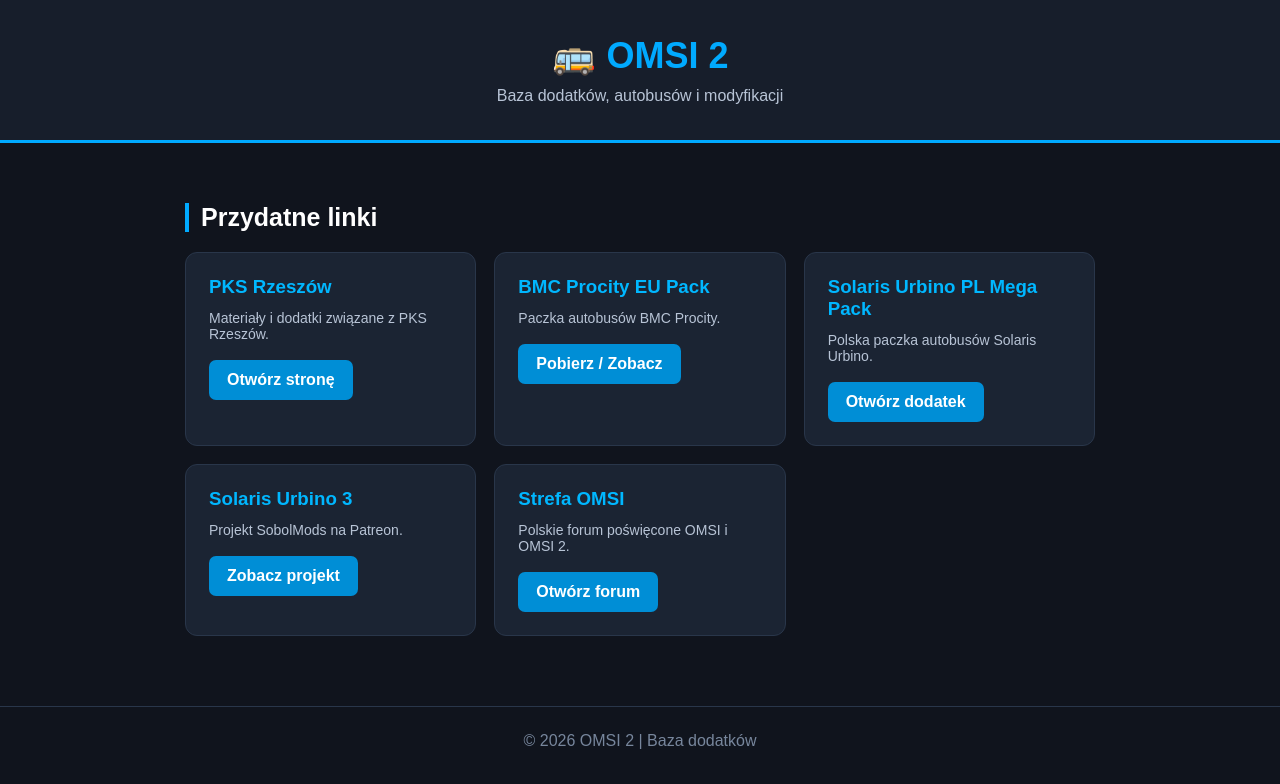
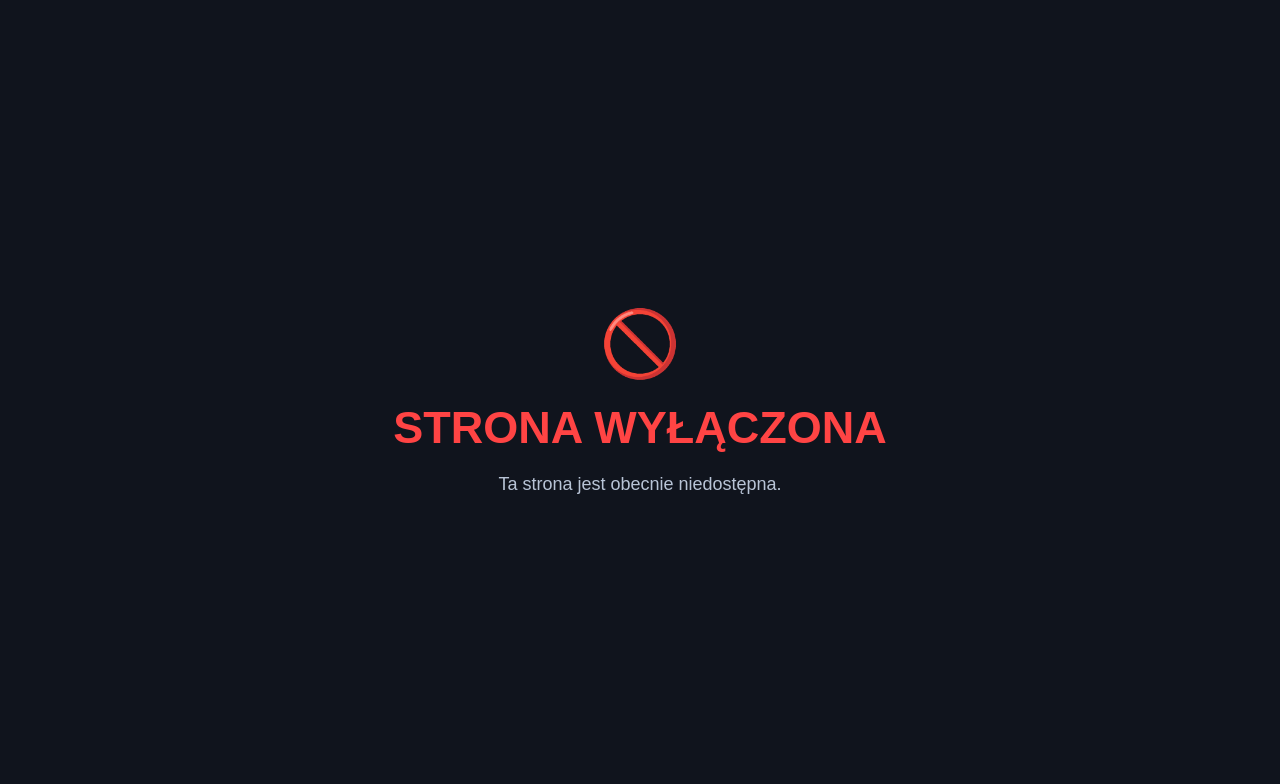
Before and after one commit to KROLIKPOLSKA/autobusy-borys, a plain HTML site: page index.html in a window 1280 px wide. Drawn offline with Linux system fonts and the light colour scheme.

Commit message:
Disable site and update content
Updated the page title and content to indicate that the site is currently disabled. Removed the header and footer sections, and added a message stating the site is unavailable.

```diff
--- a/index.html
+++ b/index.html
@@ -4,7 +4,7 @@
 <head>
 <meta charset="UTF-8">
 <meta name="viewport" content="width=device-width, initial-scale=1.0">
-    <title>OMSI 2 | Baza dodatków</title>
+<title>Strona wyłączona</title>
 
 <style>
     * {
@@ -14,151 +14,45 @@
     }
 
     body {
-            font-family: Arial, sans-serif;
         background: #10141d;
         color: white;
-            min-height: 100vh;
+        font-family: Arial, sans-serif;
+        height: 100vh;
+        display: flex;
+        justify-content: center;
+        align-items: center;
+        text-align: center;
     }
 
-        header {
-            background: #171e2b;
-            padding: 35px 20px;
-            text-align: center;
-            border-bottom: 3px solid #00aaff;
+    .container {
+        padding: 40px;
     }
 
-        header h1 {
-            font-size: 36px;
-            color: #00aaff;
-            margin-bottom: 10px;
+    h1 {
+        font-size: 45px;
+        color: #ff4444;
+        margin-bottom: 20px;
     }
 
-        header p {
+    p {
+        font-size: 18px;
         color: #b8c4d6;
     }
 
-        .container {
-            max-width: 950px;
-            margin: 40px auto;
-            padding: 20px;
-        }
-
-        .section-title {
-            font-size: 25px;
+    .icon {
+        font-size: 65px;
         margin-bottom: 20px;
-            border-left: 4px solid #00aaff;
-            padding-left: 12px;
-        }
-
-        .links {
-            display: grid;
-            grid-template-columns: repeat(auto-fit, minmax(240px, 1fr));
-            gap: 18px;
-        }
-
-        .link-card {
-            background: #1b2433;
-            padding: 23px;
-            border-radius: 12px;
-            border: 1px solid #29364a;
-            transition: 0.3s;
-        }
-
-        .link-card:hover {
-            transform: translateY(-5px);
-            border-color: #00aaff;
-        }
-
-        .link-card h3 {
-            margin-bottom: 12px;
-            color: #00b7ff;
-        }
-
-        .link-card p {
-            color: #b8c4d6;
-            font-size: 14px;
-            margin-bottom: 18px;
-        }
-
-        .link-card a {
-            display: inline-block;
-            background: #008ed6;
-            color: white;
-            padding: 11px 18px;
-            border-radius: 7px;
-            text-decoration: none;
-            font-weight: bold;
-            transition: 0.2s;
-        }
-
-        .link-card a:hover {
-            background: #00b7ff;
-        }
-
-        footer {
-            text-align: center;
-            padding: 25px;
-            color: #77869c;
-            border-top: 1px solid #29364a;
-            margin-top: 50px;
     }
 </style>
 </head>
 
 <body>
 
-<header>
-    <h1>🚌 OMSI 2</h1>
-    <p>Baza dodatków, autobusów i modyfikacji</p>
-</header>
-
 <div class="container">
-
-    <h2 class="section-title">Przydatne linki</h2>
-
-    <div class="links">
-
-        <div class="link-card">
-            <h3>PKS Rzeszów</h3>
-            <p>Materiały i dodatki związane z PKS Rzeszów.</p>
-            <a href="https://kolertr.wordpress.com/pks-rzeszow/"
-               target="_blank">Otwórz stronę</a>
+    <div class="icon">🚫</div>
+    <h1>STRONA WYŁĄCZONA</h1>
+    <p>Ta strona jest obecnie niedostępna.</p>
 </div>
-
-        <div class="link-card">
-            <h3>BMC Procity EU Pack</h3>
-            <p>Paczka autobusów BMC Procity.</p>
-            <a href="https://reboot.omsi-webdisk.de/file/9410-bmc-procity-eu-pack/#versions"
-               target="_blank">Pobierz / Zobacz</a>
-        </div>
-
-        <div class="link-card">
-            <h3>Solaris Urbino PL Mega Pack</h3>
-            <p>Polska paczka autobusów Solaris Urbino.</p>
-            <a href="https://omsimods.com/omsi-2-solaris-urbino-pl-mega-pack"
-               target="_blank">Otwórz dodatek</a>
-        </div>
-
-        <div class="link-card">
-            <h3>Solaris Urbino 3</h3>
-            <p>Projekt SobolMods na Patreon.</p>
-            <a href="https://www.patreon.com/sobolmods/posts/solaris-urbino-3-171859173?utm_medium=clipboard_copy&utm_source=copyLink&utm_campaign=postshare_creator&utm_content=join_link"
-               target="_blank">Zobacz projekt</a>
-        </div>
-
-        <div class="link-card">
-            <h3>Strefa OMSI</h3>
-            <p>Polskie forum poświęcone OMSI i OMSI 2.</p>
-            <a href="https://strefa-omsi.pl/"
-               target="_blank">Otwórz forum</a>
-        </div>
-
-    </div>
-</div>
-
-<footer>
-    <p>© 2026 OMSI 2 | Baza dodatków</p>
-</footer>
 
 </body>
 </html>
```
Lines whose indentation alone changed are shown as unchanged.
